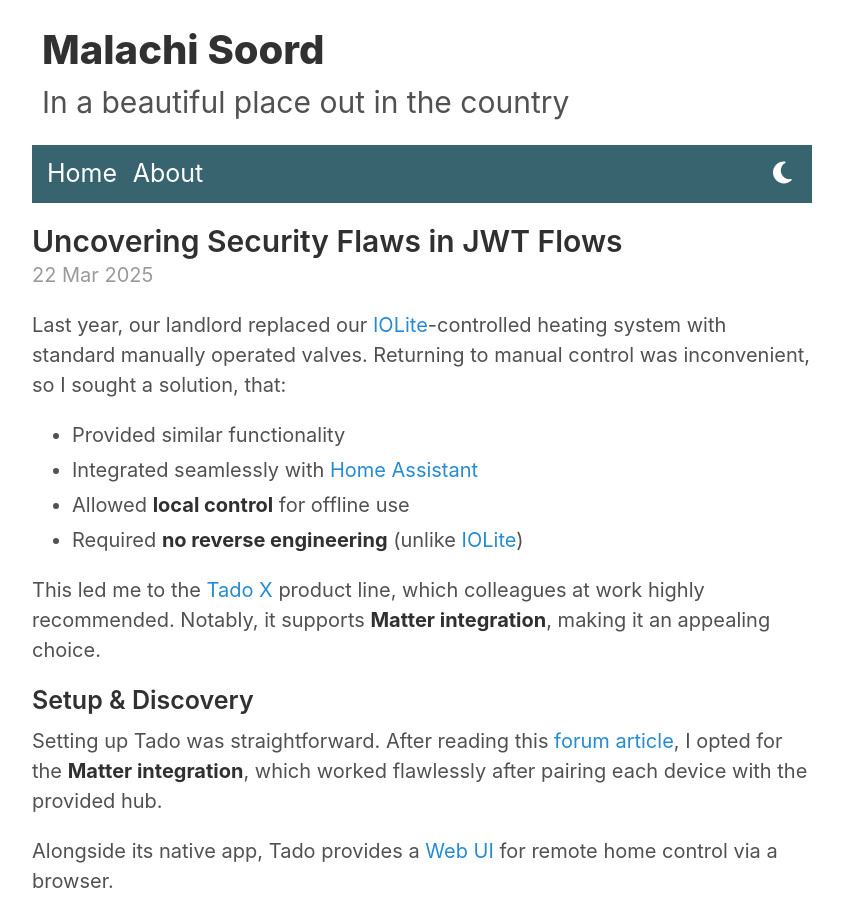
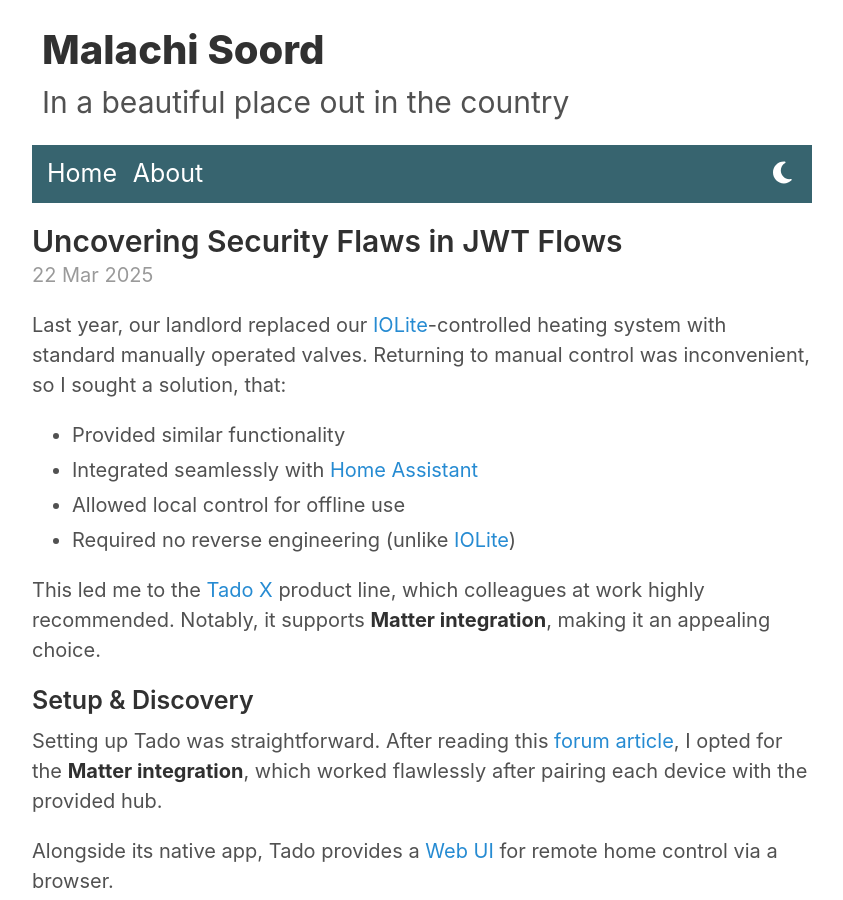
Before and after one commit to inverse/personal-site, a Jekyll site: the page built from _posts/2025-03-22-uncovering-security-flaws-in-jwt-flows.md, in a window 1280 px wide and 900 px high. Shown: the whole window, without its empty margins (218-1061 px from the left). Built offline with Jekyll 4.4.1, drawn with Linux system fonts in a browser that asks for light colours; comment, search, counter and statistics services are not loaded; part of the change alters nothing that is shown; some of the changed text lies outside the part shown.

```diff
--- a/_posts/2025-03-22-uncovering-security-flaws-in-jwt-flows.md
+++ b/_posts/2025-03-22-uncovering-security-flaws-in-jwt-flows.md
@@ -13,8 +13,8 @@ Last year, our landlord replaced our [IOLite][0]-controlled heating system with
 
 - Provided similar functionality
 - Integrated seamlessly with [Home Assistant][1]
-- Allowed **local control** for offline use
-- Required **no reverse engineering** (unlike [IOLite]({% post_url _posts/2020-08-06-reverse-engineering-iolite-remote-api %}))
+- Allowed local control for offline use
+- Required no reverse engineering (unlike [IOLite]({% post_url 2020-08-06-reverse-engineering-iolite-remote-api %}))
 
 This led me to the [Tado X][2] product line, which colleagues at work highly recommended. Notably, it supports **Matter integration**, making it an appealing choice.
 
@@ -63,7 +63,10 @@ When reaching out to Tado's engineering team directly, I found them to be open a
 
 🚀 Tado, perhaps it's time to publish an [official security policy][10] to make the triage process easier?
 
-### References
+## Further Reading
+
+- [OAuth Password Flow][14] (legacy)
+- [Device Authentication Grant][15]
 
 [0]: https://iolite.de/en/
 [1]: https://www.home-assistant.io/
@@ -78,3 +81,5 @@ When reaching out to Tado's engineering team directly, I found them to be open a
 [11]: https://www.home-assistant.io/integrations/tado/
 [12]: https://www.npmjs.com/package/ngstorage
 [13]: https://angularjs.org/
+[14]: https://datatracker.ietf.org/doc/html/rfc8628
+[15]: https://oauth.net/2/grant-types/password/
```
Also changed, not shown: .github/workflows/main.yml.
